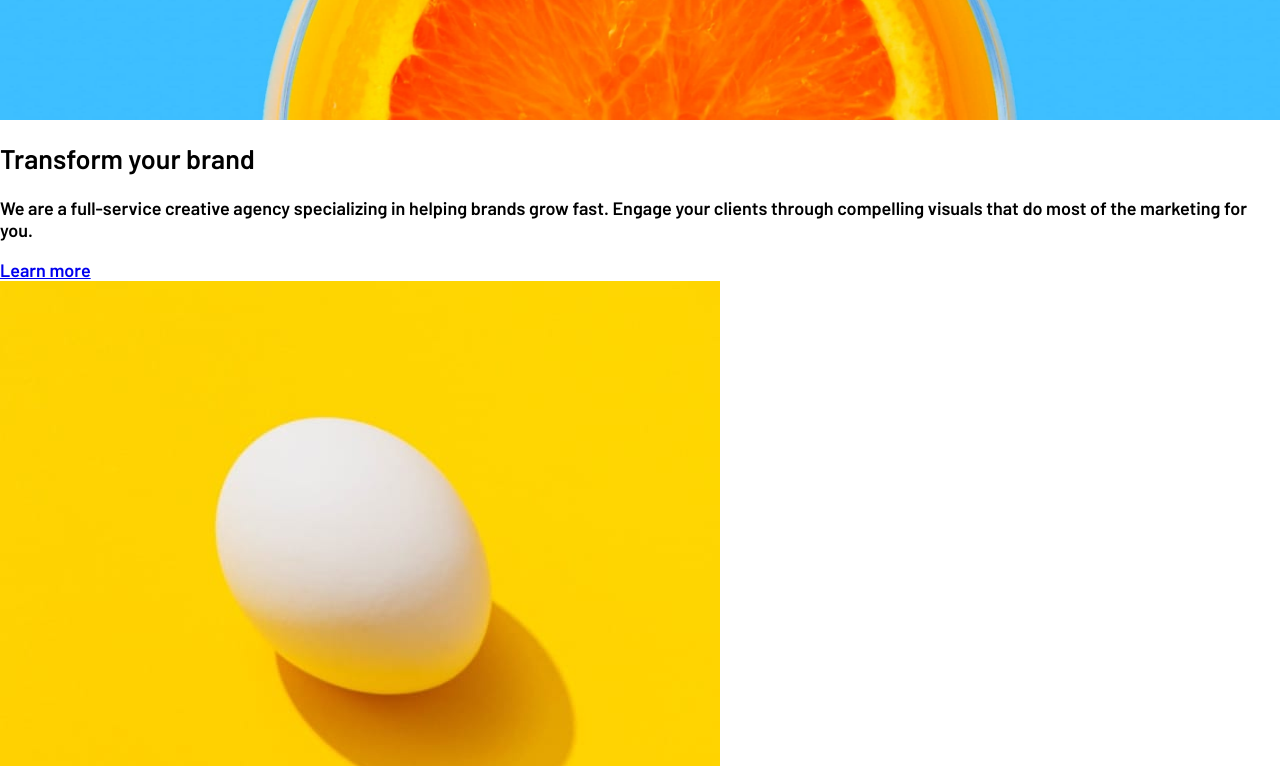
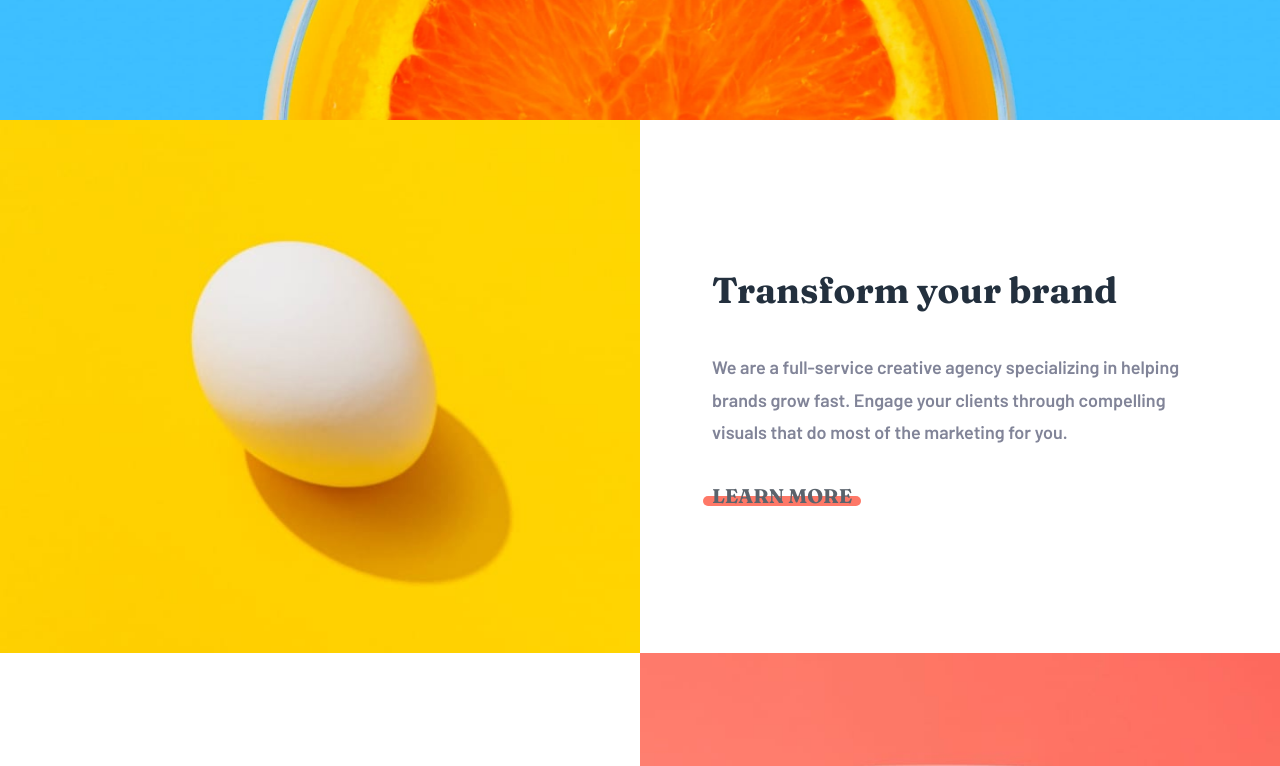
Before and after one commit to henokhm/frontend-mentors-sunnyside-agency-landing-page, a React (Create React App) app: page / in a window 1280 px wide. Shown: the part 600-1366 px from the top of the page. Built offline with nearby package versions, Linux system fonts and the light colour scheme.

Commit message:
Add Jumbotron styles

```diff
--- a/src/components/Header.js
+++ b/src/components/Header.js
@@ -15,6 +15,7 @@ const StyledPageHeader = styled.header`
   background-size: cover;
   background-position: bottom center;
   height: 90vh;
+  width: 100%; /* Can you make the hero image 100vw?  */
   position: relative;
 
   @media (min-width: 430px) {
--- a/src/components/Jumbotron.js
+++ b/src/components/Jumbotron.js
@@ -1,20 +1,105 @@
 import React from "react";
 import styled from "styled-components/macro";
 
-const StyledJumbotron = styled.section``;
+const StyledJumbotron = styled.section`
+  display: flex;
+  flex-direction: column-reverse;
+  text-align: center;
+
+  @media (min-width: 950px) {
+    flex-direction: ${(props) =>
+      props.flexDirectionReverse ? "row-reverse" : "row"};
+    text-align: left;
+  }
+`;
 
 const StyledContents = styled.div`
+  padding: 3em 1em;
+  display: flex;
+  flex-direction: column;
+  align-items: center;
+  justify-content: center;
+  max-width: 700px;
+  margin: 0 auto;
+
   & h2 {
+    font-family: "Fraunces", serif;
+    font-size: 2em;
+    color: var(--very-dark-desaturated-blue);
+    line-height: 1.4em;
+    margin: 0;
+  }
+
+  & p {
+    margin: 0;
+    padding: 2em 0;
+    color: var(--dark-grayish-blue);
+    line-height: 1.8em;
   }
 
   & a {
+    font-family: "Fraunces", serif;
+    font-size: 1.1em;
+    color: var(--very-dark-grayish-blue);
+    text-transform: uppercase;
+    text-decoration: none;
+    position: relative;
+    transition: all 0.5s ease-in-out;
+
     &:hover,
     &:active {
+      color: var(--very-dark-desaturated-blue);
+      transform: scale(1.03);
     }
+
+    &::before {
+      content: "";
+      position: absolute;
+      height: 0.5em;
+      width: 8em;
+      top: 0.6em;
+      left: calc(50% - 4em);
+      z-index: -1;
+      background: var(--soft-red);
+      border-radius: 4em;
+    }
+
+    &:active::before,
+    &:hover::before {
+      transform: translateY(5px);
+    }
+  }
+
+  @media (min-width: 450px) {
+    padding: 3em 3em;
+  }
+
+  @media (min-width: 500px) {
+    padding: 4em 4em;
+  }
+
+  @media (min-width: 600px) {
+    padding: 6em 6em;
+  }
+
+  @media (min-width: 950px) {
+    padding: 4em 2em;
+    width: 50%;
+    align-items: flex-start;
+  }
+
+  @media (min-width: 1000px) {
+    padding: 6em 4em;
   }
 `;
 
-const StyledImage = styled.img``;
+const StyledImage = styled.img`
+  width: 100%;
+
+  @media (min-width: 950px) {
+    width: 50%;
+  }
+`;
 
 function Jumbotron({
   header,
--- a/src/global-styles.js
+++ b/src/global-styles.js
@@ -27,7 +27,7 @@ export const GlobalStyles = createGlobalStyle`
   }
 
   body {
-    margin: 0;
+    margin: 0 auto;
     min-width: 375px;
     max-width: 1440px;
     font-family: var(--ff-primary);
```
